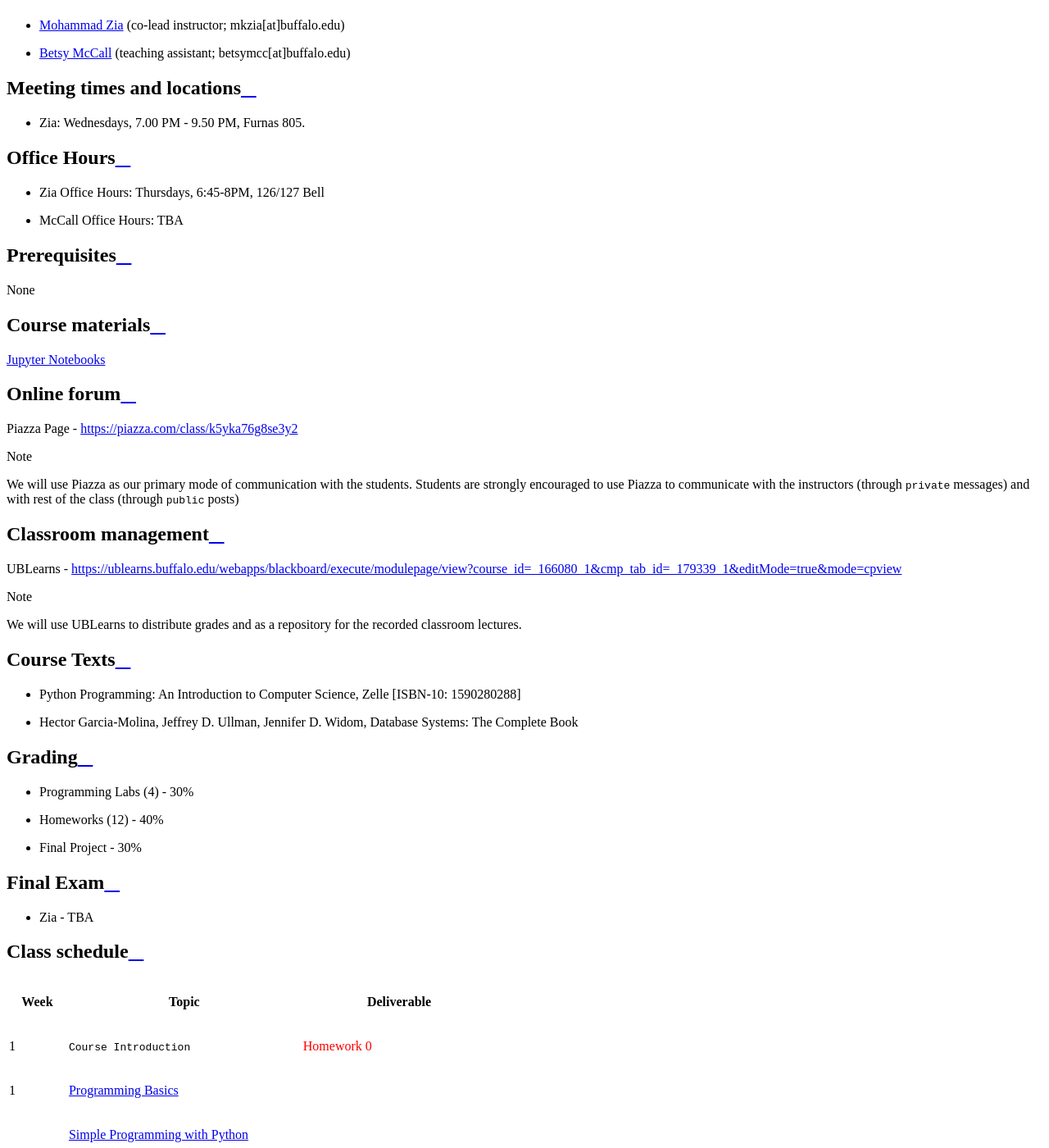
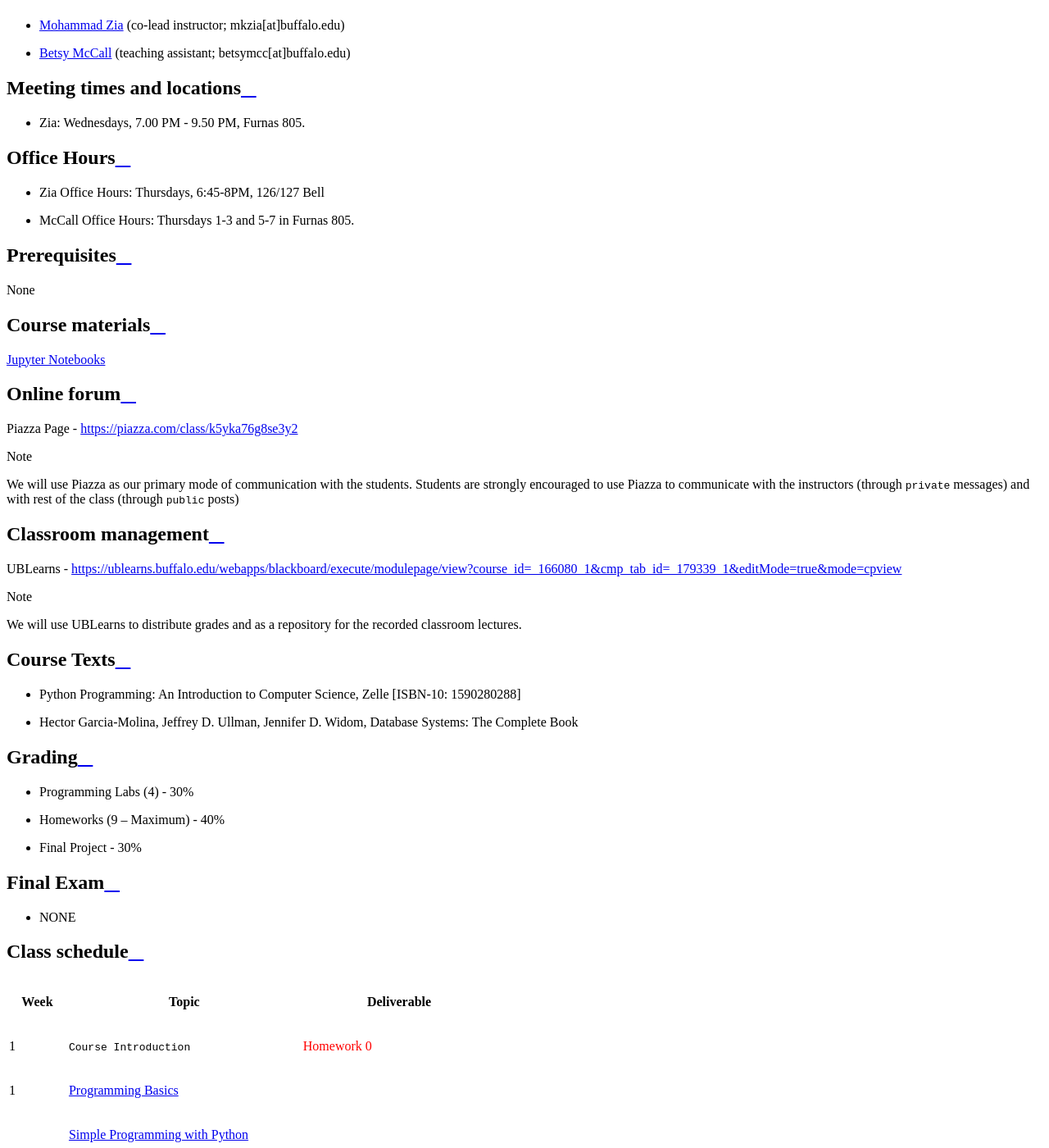
Before and after one commit to ubdsgroup/eas503-ub, a Sphinx documentation site: the page built from source/index.rst, in a window 1280 px wide and 1400 px high, scrolled down 629 px. Shown: the whole window at 82% size. Built offline with Sphinx 7.4.7 and the Read the Docs theme 2.0.0, drawn with Linux system fonts in a browser that asks for light colours.

Commit message:
Update index.rst

```diff
--- a/source/index.rst
+++ b/source/index.rst
@@ -37,7 +37,7 @@ Meeting times and locations
 Office Hours
 -------------
 * Zia Office Hours: Thursdays, 6:45-8PM, 126/127 Bell
-* McCall Office Hours: TBA
+* McCall Office Hours:  Thursdays 1-3 and 5-7 in Furnas 805.
 
 Prerequisites
 ---------------
@@ -72,12 +72,12 @@ Course Texts
 Grading
 ---------
 * Programming Labs (4) - 30%
-* Homeworks (12) - 40%
+* Homeworks (9 -- Maximum) - 40%
 * Final Project - 30%
 
 Final Exam
 ---------------
-* Zia - TBA
+* NONE
 
 Class schedule
 ---------------
```
